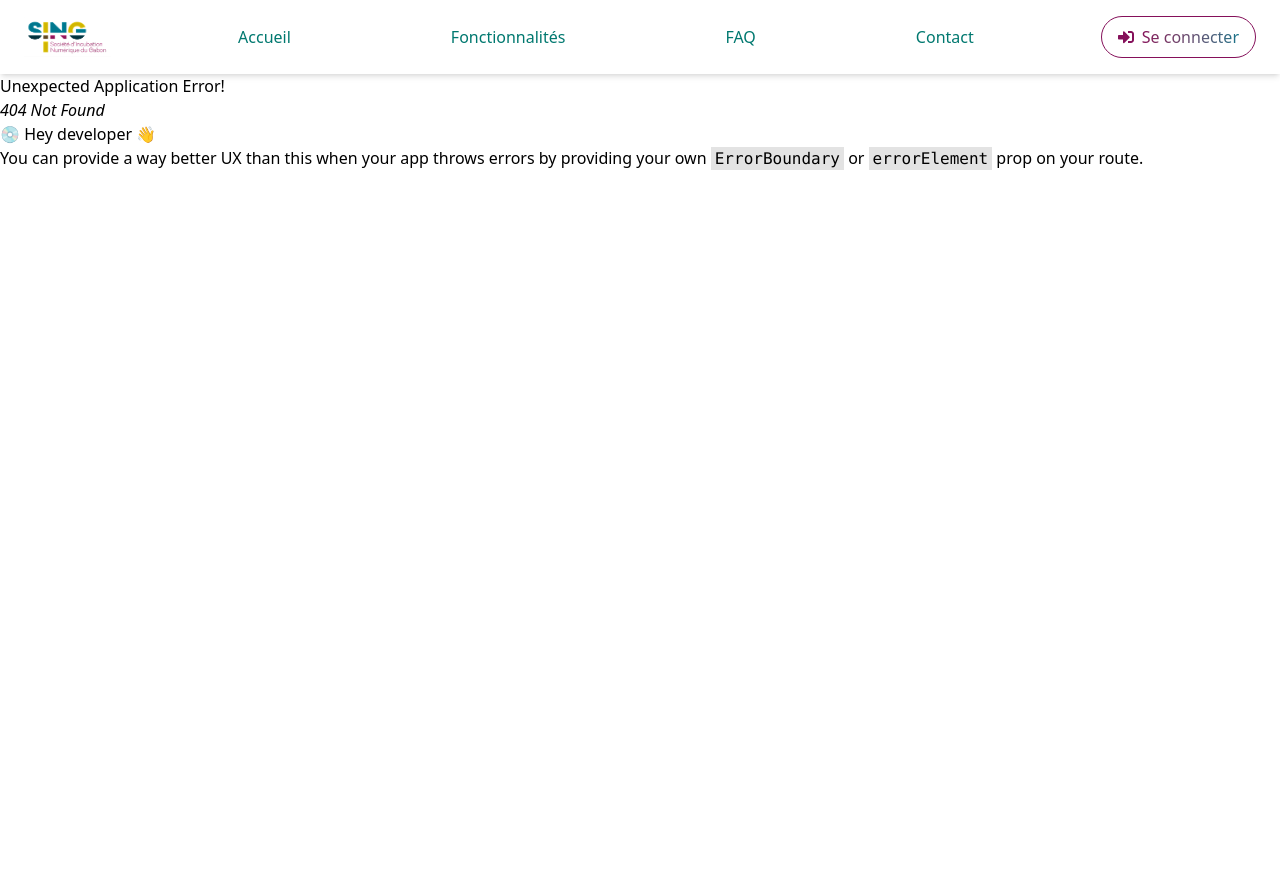
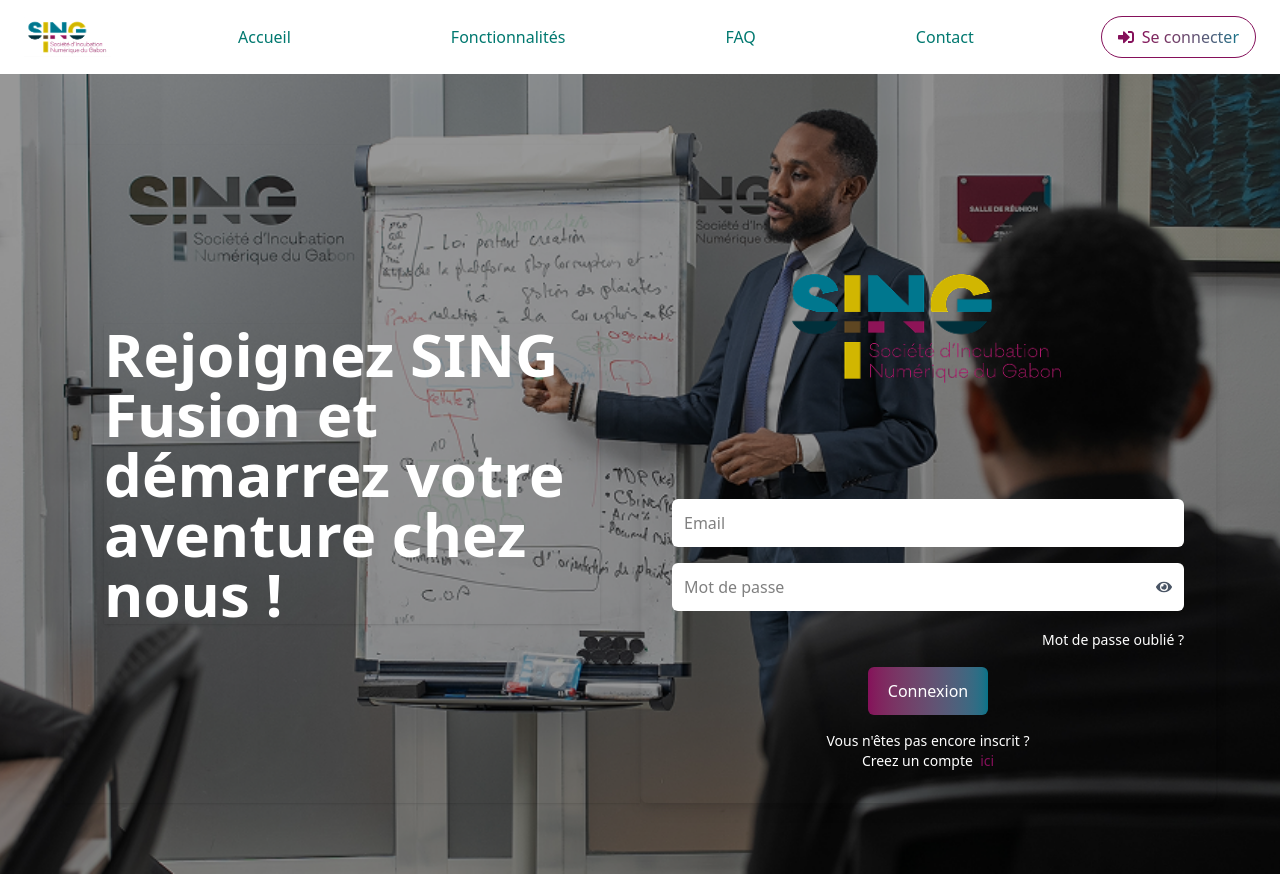
Before and after one commit to crossben/singpayv2, a React (Vite) app: page /login in a window 1280 px wide. Before the commit this address had no page. Before the commit the page ends 800 px from the top, so only its background shows below. Built offline with nearby package versions, Linux system fonts and the light colour scheme.

Commit message:
done with login page

```diff
--- /dev/null
+++ b/src/components/auth/loginForm.tsx
@@ -0,0 +1,74 @@
+import React from "react";
+import { FaEye, FaEyeSlash } from "react-icons/fa";
+import { useState } from "react";
+import logo from "@/assets/images/auth/logo_sin.png";
+import './style.css';
+
+const LoginForm: React.FC = () => {
+    const [showPassword, setShowPassword] = useState(false);
+
+    return (
+        <div className="h-screen flex items-center justify-center bg-cover bg-center relative bg">
+            <div className="absolute inset-0 bg-opacity-50"></div>
+            <div className="relative z-10 flex w-full max-w-6xl">
+                {/* Left side: Text */}
+                <div className="w-1/2 text-white px-10 flex items-center shadow">
+                    <h1 className="text-6xl font-bold shadow">
+                        Rejoignez SING Fusion et démarrez votre aventure chez nous !
+                    </h1>
+                </div>
+
+                {/* Right side: Form */}
+                <div className="w-1/2 p-8 rounded-lg shadow-lg h-full">
+                    <div className="text-center mb-6 py-20">
+                        <img src={logo} alt="SING Logo" className="mx-auto" width={300} height={300} />
+                    </div>
+                    <form>
+                        <div className="mb-4">
+                            <input
+                                type="email"
+                                placeholder="Email"
+                                className="w-full p-3 rounded-md focus:outline-none focus:ring-2 focus:ring-blue-500 bg-white"
+                            />
+                        </div>
+                        <div className="mb-4 relative">
+                            <input
+                                type={showPassword ? "text" : "password"}
+                                placeholder="Mot de passe"
+                                className="w-full p-3 rounded-md focus:outline-none focus:ring-2 focus:ring-blue-500 bg-white"
+                            />
+                            <button
+                                type="button"
+                                className="absolute inset-y-0 right-3 flex items-center text-gray-600"
+                                onClick={() => setShowPassword(!showPassword)}
+                            >
+                                {showPassword ? <FaEyeSlash /> : <FaEye />}
+                            </button>
+                        </div>
+                        <div className="text-right mb-4">
+                            <a href="#" className="text-white text-sm hover:underline">
+                                Mot de passe oublié ?
+                            </a>
+                        </div>
+                        <div className="flex justify-center mb-4">
+                            <button className="w-30 bg-gradient-to-r from-[#85105a] to-[#057389] text-white py-3 rounded-md">
+                                Connexion
+                            </button>
+                        </div>
+                        <div className="text-center mt-4 text-sm text-white">
+                            <p>
+                                Vous n'êtes pas encore inscrit ?<br />
+                                Creez un compte &nbsp;
+                                <a href="/register" className="text-[#85105a] hover:underline">
+                                    ici
+                                </a>
+                            </p>
+                        </div>
+                    </form>
+                </div>
+            </div>
+        </div>
+    );
+};
+
+export default LoginForm;
--- /dev/null
+++ b/src/components/auth/registerForm.tsx
@@ -0,0 +1,74 @@
+import React from "react";
+import { FaEye, FaEyeSlash } from "react-icons/fa";
+import { useState } from "react";
+import logo from "@/assets/images/auth/logo_sin.png";
+import './style.css';
+
+const RegisterForm: React.FC = () => {
+    const [showPassword, setShowPassword] = useState(false);
+
+    return (
+        <div className="h-screen flex items-center justify-center bg-cover bg-center relative bg">
+            <div className="absolute inset-0 bg-opacity-50"></div>
+            <div className="relative z-10 flex w-full max-w-6xl">
+                {/* Left side: Text */}
+                <div className="w-1/2 text-white px-10 flex items-center shadow">
+                    <h1 className="text-6xl font-bold shadow">
+                        Rejoignez SING Fusion et démarrez votre aventure chez nous !
+                    </h1>
+                </div>
+
+                {/* Right side: Form */}
+                <div className="w-1/2 p-8 rounded-lg shadow-lg h-full">
+                    <div className="text-center mb-6 py-20">
+                        <img src={logo} alt="SING Logo" className="mx-auto" width={300} height={300} />
+                    </div>
+                    <form>
+                        <div className="mb-4">
+                            <input
+                                type="email"
+                                placeholder="Email"
+                                className="w-full p-3 rounded-md focus:outline-none focus:ring-2 focus:ring-blue-500 bg-white"
+                            />
+                        </div>
+                        <div className="mb-4 relative">
+                            <input
+                                type={showPassword ? "text" : "password"}
+                                placeholder="Mot de passe"
+                                className="w-full p-3 rounded-md focus:outline-none focus:ring-2 focus:ring-blue-500 bg-white"
+                            />
+                            <button
+                                type="button"
+                                className="absolute inset-y-0 right-3 flex items-center text-gray-600"
+                                onClick={() => setShowPassword(!showPassword)}
+                            >
+                                {showPassword ? <FaEyeSlash /> : <FaEye />}
+                            </button>
+                        </div>
+                        <div className="text-right mb-4">
+                            <a href="#" className="text-white text-sm hover:underline">
+                                Mot de passe oublié ?
+                            </a>
+                        </div>
+                        <div className="flex justify-center mb-4">
+                            <button className="w-30 bg-gradient-to-r from-[#85105a] to-[#057389] text-white py-3 rounded-md">
+                                Connexion
+                            </button>
+                        </div>
+                        <div className="text-center mt-4 text-sm text-white">
+                            <p>
+                                Vous n'êtes pas encore inscrit ?<br />
+                                Creez un compte &nbsp;
+                                <a href="#" className="text-[#85105a] hover:underline">
+                                    ici
+                                </a>
+                            </p>
+                        </div>
+                    </form>
+                </div>
+            </div>
+        </div>
+    );
+};
+
+export default RegisterForm;
--- /dev/null
+++ b/src/components/auth/style.css
@@ -0,0 +1,6 @@
+
+.bg {
+
+    background-image: url("src/assets/images/home/hero_bg.png");
+    background-size: cover;
+}
--- /dev/null
+++ b/src/pages/auth/login.tsx
@@ -0,0 +1,11 @@
+import LoginForm from "@/components/auth/loginForm";
+
+function Login() {
+    return (
+        <div>
+            <LoginForm />
+        </div>
+    );
+}
+
+export default Login;
--- /dev/null
+++ b/src/pages/auth/register.tsx
@@ -0,0 +1,11 @@
+import RegisterForm from "@/components/auth/registerForm";
+
+function Register() {
+    return (
+        <div>
+            <RegisterForm />
+        </div>
+    );
+}
+
+export default Register;
--- a/src/shared/header.tsx
+++ b/src/shared/header.tsx
@@ -15,14 +15,14 @@
                 </div> */}
             </div>
             <nav className="flex space-x-40 text-teal-700 font-medium">
-                <a href="#" className="hover:text-teal-900">Accueil</a>
+                <a href="/" className="hover:text-teal-900">Accueil</a>
                 <a href="#" className="hover:text-teal-900">Fonctionnalités</a>
                 <a href="#" className="hover:text-teal-900">FAQ</a>
                 <a href="#" className="hover:text-teal-900">Contact</a>
             </nav>
             <button className="flex items-center space-x-2 border border-gradient-to-r from-[#85105a] to-[#057389] rounded-full px-4 py-2 bg-white text-[#85105a] hover:opacity-90">
                 <FaSignInAlt />
-                <span className="text-transparent bg-clip-text bg-gradient-to-r from-[#85105a] to-[#057389]">Se connecter</span>
+                <a href="/login" className="text-transparent bg-clip-text bg-gradient-to-r from-[#85105a] to-[#057389]">Se connecter</a>
             </button>
         </header>
     );
```
Also changed, not shown: src/routes/router.tsx (+11 -1 lines), src/assets/images/auth/logo_sin.png (added).
